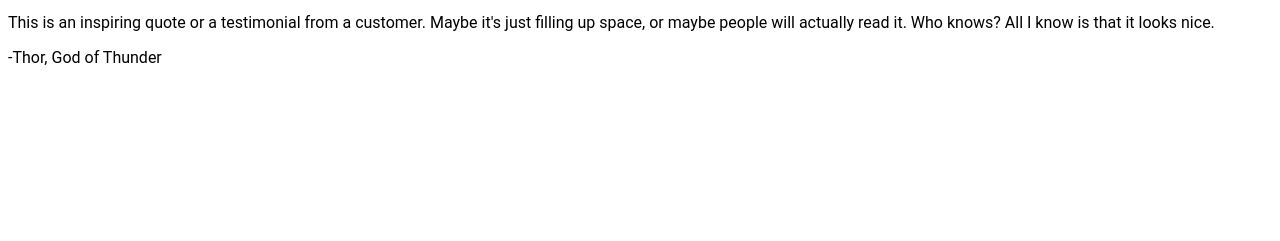
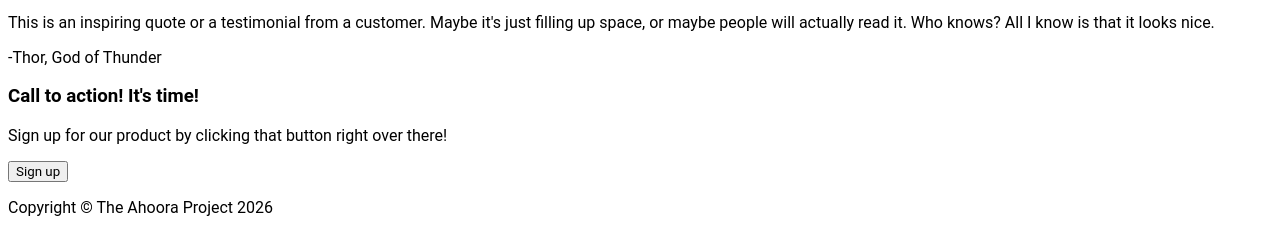
Before and after one commit to SirAhoora/odin-landing-page, a plain HTML site: page index.html in a window 1280 px wide. Shown: the part 559-800 px from the top of the page. Drawn offline with Linux system fonts and the light colour scheme.

Commit message:
Add all remaining HTML elements

```diff
--- a/index.html
+++ b/index.html
@@ -54,5 +54,17 @@
         <p class="quote">This is an inspiring quote or a testimonial from a customer. Maybe it's just filling up space, or maybe people will actually read it. Who knows? All I know is that it looks nice.</p>
         <p class="quoter">-Thor, God of Thunder</p>
     </div>
+
+    <div class="fourth">
+        <div class="sign-up-box">
+            <h3>Call to action! It's time!</h3>
+            <p>Sign up for our product by clicking that button right over there!</p>
+            <button>Sign up</button>
+        </div>
+
+        <div class="footer">
+            <p>Copyright © The Ahoora Project 2026</p>
+        </div>
+    </div>
 </body>
 </html>
```
